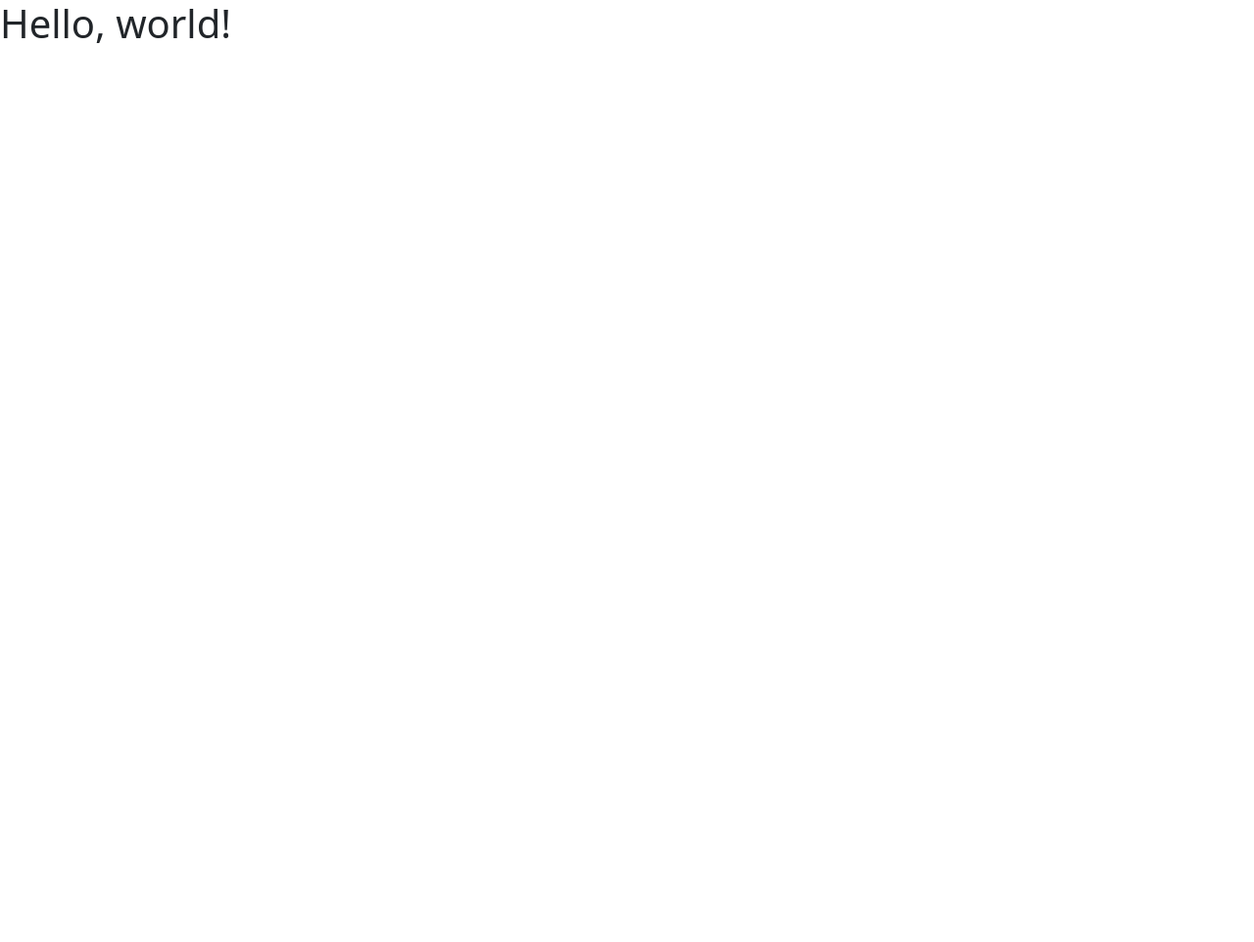
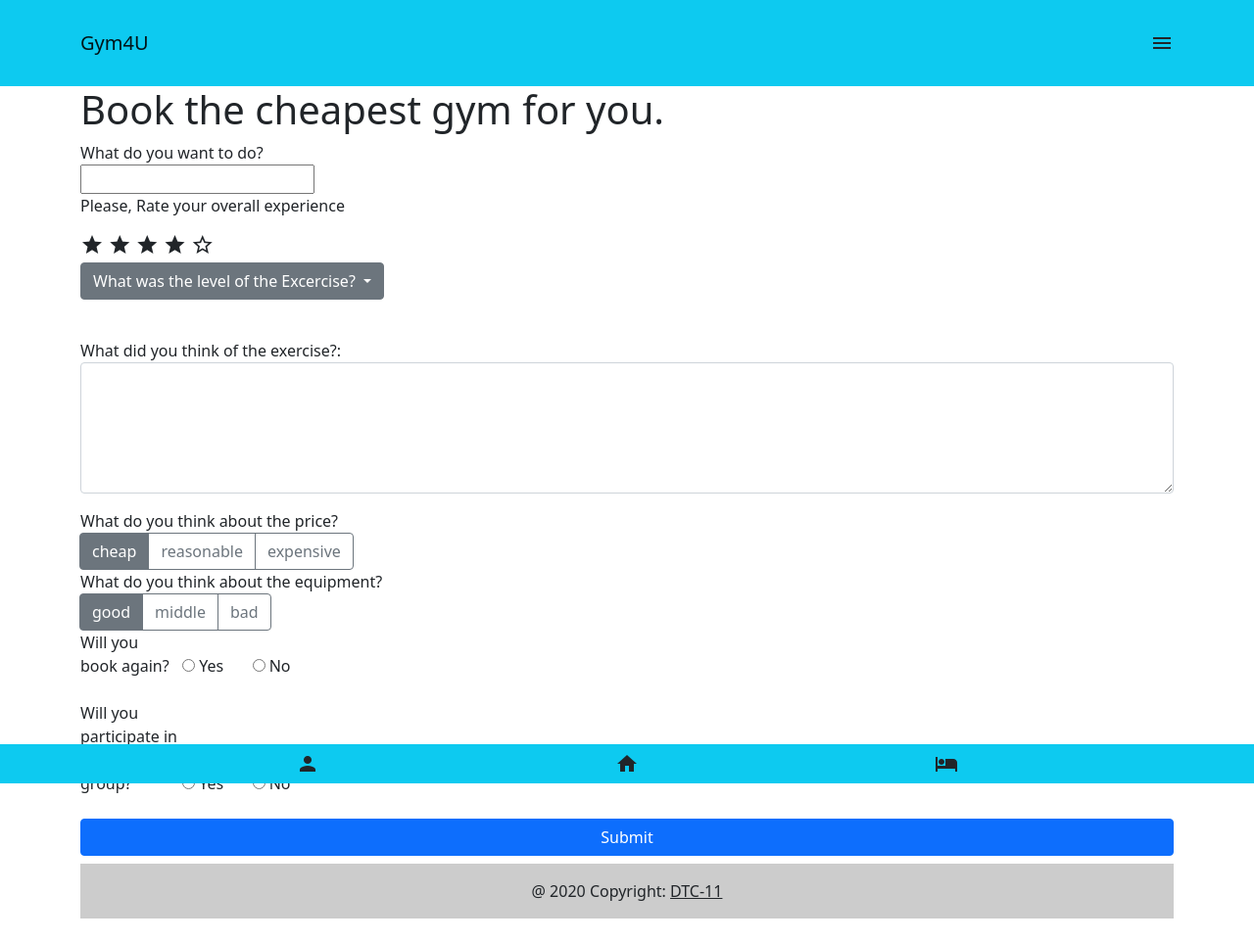
Before and after one commit to GyoungHwan-Hong/gyounghwan_hong_demo6, a plain HTML site: page index.html in a window 1280 px wide. Shown: the whole page at 98% size. Before the commit the page ends 800 px from the top, so only its background shows below. Drawn offline with nearby package versions, Linux system fonts and the light colour scheme.

Commit message:
Finished demo6

```diff
--- a/index.html
+++ b/index.html
@@ -12,24 +12,136 @@
     <meta name="viewport" content="width=device-width, initial-scale=1">
 
     <!-- Bootstrap CSS -->
-    <link href="https://cdn.jsdelivr.net/npm/bootstrap@5.0.2/dist/css/bootstrap.min.css" rel="stylesheet" integrity="sha384-EVSTQN3/azprG1Anm3QDgpJLIm9Nao0Yz1ztcQTwFspd3yD65VohhpuuCOmLASjC" crossorigin="anonymous">
-
+    <link href="https://cdn.jsdelivr.net/npm/bootstrap@5.0.2/dist/css/bootstrap.min.css" rel="stylesheet"
+        integrity="sha384-EVSTQN3/azprG1Anm3QDgpJLIm9Nao0Yz1ztcQTwFspd3yD65VohhpuuCOmLASjC" crossorigin="anonymous">
+    <link href="https://fonts.googleapis.com/icon?family=Material+Icons" rel="stylesheet">
 </head>
 
 <body>
+    <nav class="navbar navbar-light bg-info">
+        <div class="container py-3">
+              <a class="navbar-brand" href="#">Gym4U</a>
+              <i class="material-icons">hamburgermenu</i>
+        </div>
+  </nav>
 
     <!------------------------------------>
     <!-- Your own HTML layout goes here -->
     <!------------------------------------>
 
-    <h1>Hello, world!</h1>
+    <div class="container">
+
+        <h1>Book the cheapest gym for you.</h1>
+        <lable>What do you want to do?</lable>
+        <br>
+        <input type="text" id="hiketitle">
+        <br>
+        <p>Please, Rate your overall experience</p>
+        <i class="material-icons">star</i>
+        <i class="material-icons">star</i>
+        <i class="material-icons">star</i>
+        <i class="material-icons">star</i>
+        <i class="material-icons">star_outline</i>
+
+
+        <br>
+        <div class="dropdown">
+            <button class="btn btn-secondary dropdown-toggle" type="button" id="dropdownMenu2" data-bs-toggle="dropdown"
+                aria-expanded="false">
+                What was the level of the Excercise?
+            </button>
+            <ul class="dropdown-menu" aria-labelledby="dropdownMenu2">
+                <li><button class="dropdown-item" type="button">Professional</button></li>
+                <li><button class="dropdown-item" type="button">normal</button></li>
+                <li><button class="dropdown-item" type="button">beginner</button></li>
+            </ul>
+        </div>
+        <br>
+
+        <div class="mb-3 mt-3">
+            <label for="comment">What did you think of the exercise?:</label>
+            <textarea class="form-control" rows="5" id="commenttext" name="commenttext"></textarea>
+        </div>
+        <lable>What do you think about the price?</lable>
+        <br>
+        <div class="btn-group" role="group" aria-label="Basic radio toggle button group">
+            <input type="radio" class="btn-check" name="btnradio" id="btnradio1" autocomplete="off" checked>
+            <label class="btn btn-outline-secondary" for="btnradio1">cheap</label>
+
+            <input type="radio" class="btn-check" name="btnradio" id="btnradio2" autocomplete="off">
+            <label class="btn btn-outline-secondary" for="btnradio2">reasonable</label>
+
+            <input type="radio" class="btn-check" name="btnradio" id="btnradio3" autocomplete="off">
+            <label class="btn btn-outline-secondary" for="btnradio3">expensive</label>
+        </div>
+
+        <br>
+        <lable>What do you think about the equipment?</lable>
+        <br>
+        <div class="btn-group" role="group" aria-label="Basic radio toggle button group">
+            <input type="radio" class="btn-check" name="btnradio1" id="btnradio11" autocomplete="off" checked>
+            <label class="btn btn-outline-secondary" for="btnradio11">good</label>
+
+            <input type="radio" class="btn-check" name="btnradio1" id="btnradio22" autocomplete="off">
+            <label class="btn btn-outline-secondary" for="btnradio22">middle</label>
+
+            <input type="radio" class="btn-check" name="btnradio1" id="btnradio33" autocomplete="off">
+            <label class="btn btn-outline-secondary" for="btnradio33">bad</label>
+        </div>
+
+        <br>
+
+        <div id="group1">
+            <label style="width: 100px;">Will you book again?</label>
+            <input type="radio" value="val1" name="group1">
+            <label style="width: 50px;">Yes</label>
+            <input type="radio" value="val2" name="group1">
+            <label style="width: 50px;">No</label>
+        </div>
+
+        <br>
+
+        <div id="group1">
+            <label style="width: 100px;">Will you participate in this work group?</label>
+            <input type="radio" value="val1" name="group1">
+            <label style="width: 50px;">Yes</label>
+            <input type="radio" value="val2" name="group1">
+            <label style="width: 50px;">No</label>
+        </div>
+
+        <br>
+
+        <div class="d-grid gap-2">
+            <button class="btn btn-primary" type="button">Submit</button>
+            <div class="text-center py-3" style="background-color: rgba(0, 0, 0, 0.2);">
+            @ 2020 Copyright:
+            <a class="text-dark" hred="https://mdbootstrap.com/">DTC-11</a></div>
+        </div>
+
+        <br>
+
+
+
+        <footer class="navbar justify-content-evenly bg-info fixed-bottom">
+            <i class="material-icons">person</i>
+            <i class="material-icons">home</i>
+            <i class="material-icons">hotel</i>
+        </footer>
+
+
+
+    </div>
+
+
 
     <!--------------------------------------------------->
     <!-- Your Javascript Libraries and scripts go here -->
     <!--------------------------------------------------->
 
     <!-- Option 1: Bootstrap Bundle with Popper -->
-    <script src="https://cdn.jsdelivr.net/npm/bootstrap@5.0.2/dist/js/bootstrap.bundle.min.js" integrity="sha384-MrcW6ZMFYlzcLA8Nl+NtUVF0sA7MsXsP1UyJoMp4YLEuNSfAP+JcXn/tWtIaxVXM" crossorigin="anonymous"></script>
+    <script src="https://cdn.jsdelivr.net/npm/bootstrap@5.0.2/dist/js/bootstrap.bundle.min.js"
+        integrity="sha384-MrcW6ZMFYlzcLA8Nl+NtUVF0sA7MsXsP1UyJoMp4YLEuNSfAP+JcXn/tWtIaxVXM"
+        crossorigin="anonymous"></script>
 
 </body>
 
```
